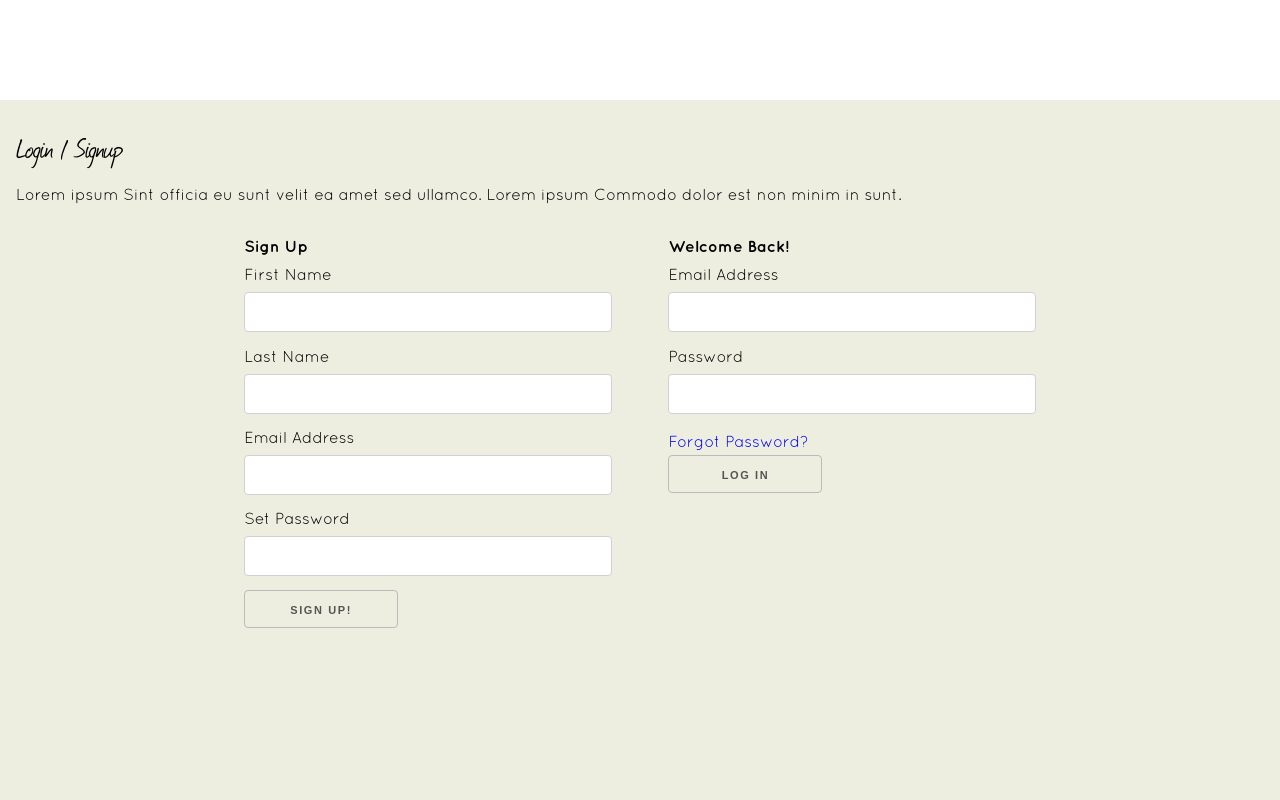
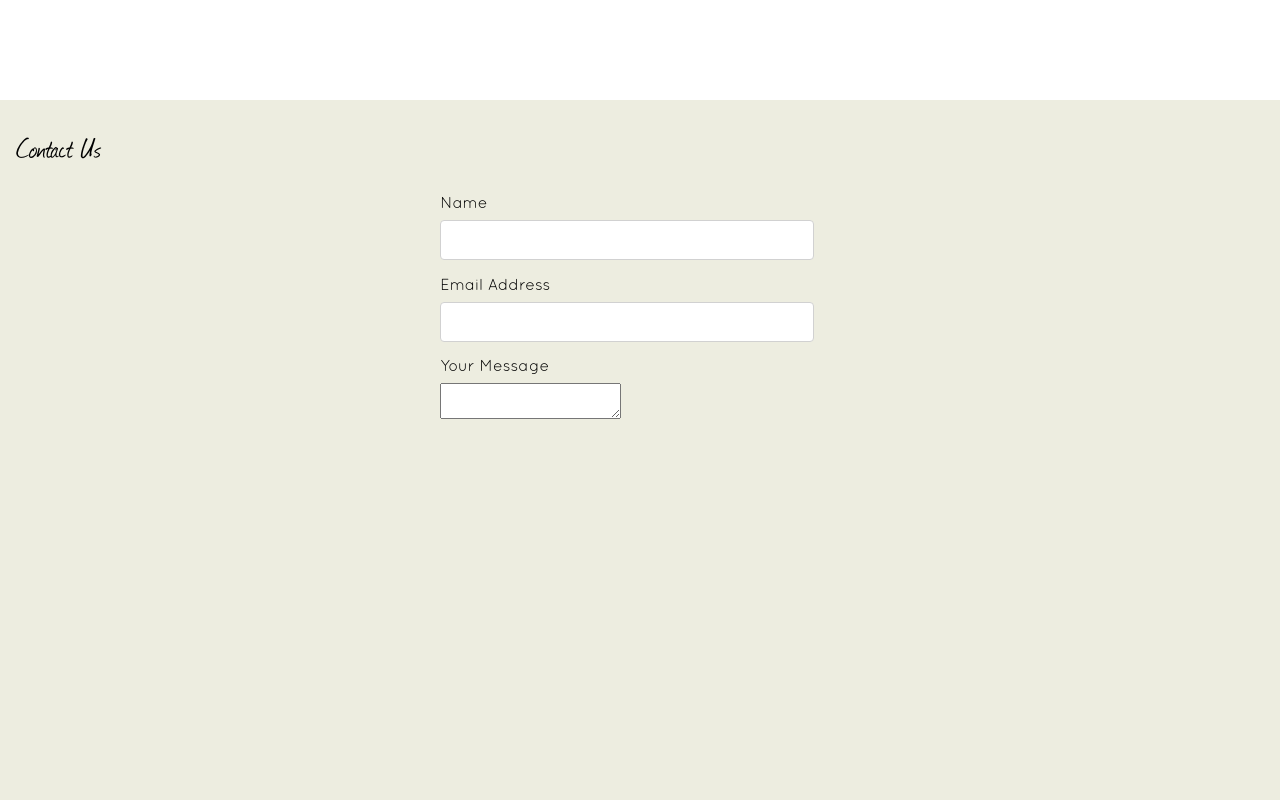
Before and after one commit to spaetsch/serene, a website: page dev/index.html in a window 1280 px wide. Shown: the part 3020-3820 px from the top of the page. Drawn offline with nearby package versions, Linux system fonts and the light colour scheme; a script that the page names is missing; files whose address does not match are found by name.

Commit message:
skeleton of contact form

```diff
--- a/dev/index.html
+++ b/dev/index.html
@@ -95,6 +95,22 @@
     </div>
   </section>
   <section id="section4" class="stripe">
+    <h1>Contact Us</h1>
+    <div class="group">
+      <div class="col span_2_of_6"></div>
+      <div class="col span_2_of_6">
+        <label for="contactname-input">Name</label>
+        <input type="text" id="contactname" name="contactname-input" required autocomplete="off" />
+        <label for="contact-email-input">Email Address</label>
+        <input type="email" id="contact-email" name="contact-email-input" required autocomplete="off" />
+        <label for="contact-msg-input">Your Message</label>
+        <textarea id="contact-msg" name="contact-msg-input"></textarea>
+
+      </div>
+
+    </div>
+  </section>
+  <section id="section5" class="stripe">
     <h1>Login / Signup</h1>
     <p>Lorem ipsum Sint officia eu sunt velit ea amet sed ullamco. Lorem ipsum Commodo dolor est non minim in sunt.</p>
     <div class="group">
```
Also changed, not shown: build/index.html.
